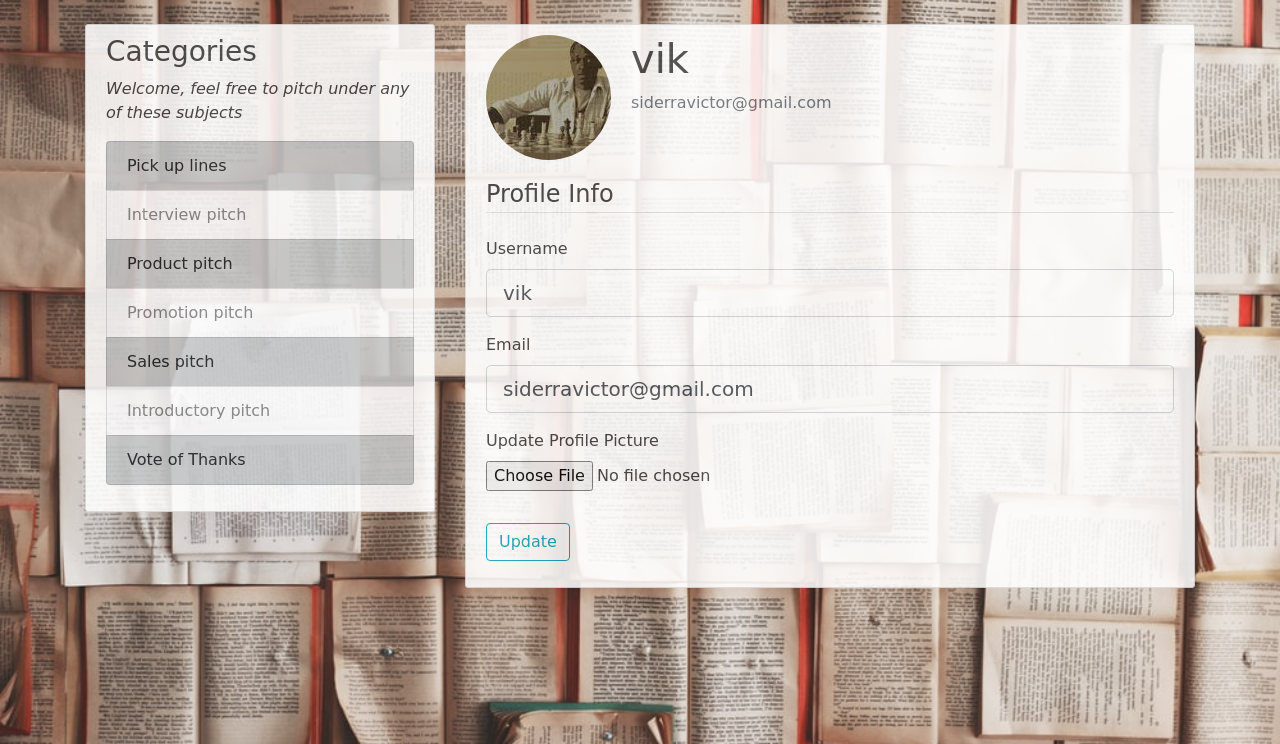
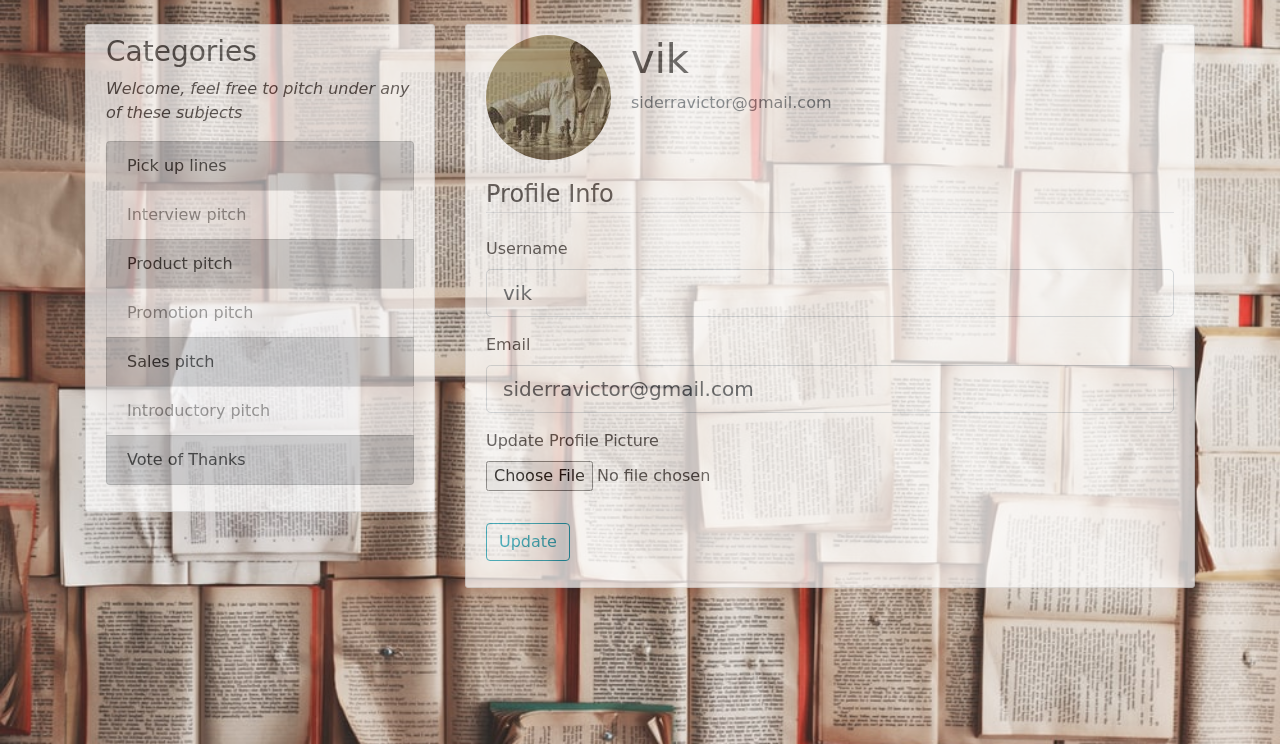
Before and after one commit to vsidera/PitchApp, a Flask app: page /account in a window 1280 px wide. Shown: the part 56-800 px from the top of the page. Run offline with Flask 2, Linux system fonts and the light colour scheme; a user stored in the database is signed in; some libraries are stand-ins or nearby versions.

Commit message:
change opacity of content section

```diff
--- a/pitch/static/main.css
+++ b/pitch/static/main.css
@@ -36,7 +36,7 @@ body {
 
   .content-section {
     background: #ffffff;
-    opacity: 87%;
+    opacity: 70%;
     padding: 10px 20px;
     border: 1px solid #dddddd;
     border-radius: 3px;
```
